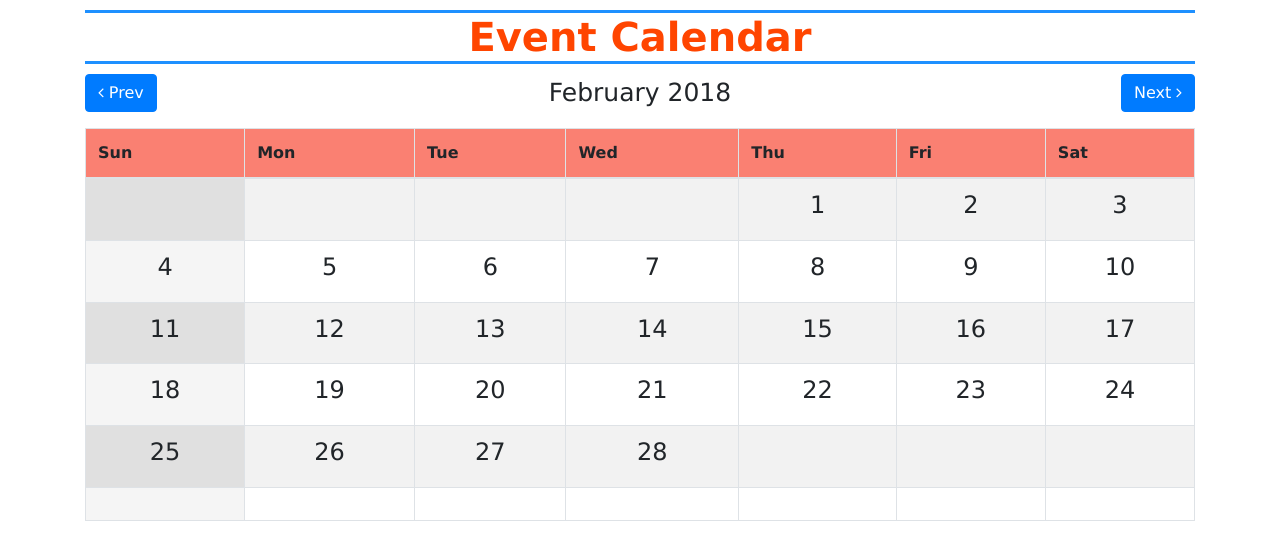
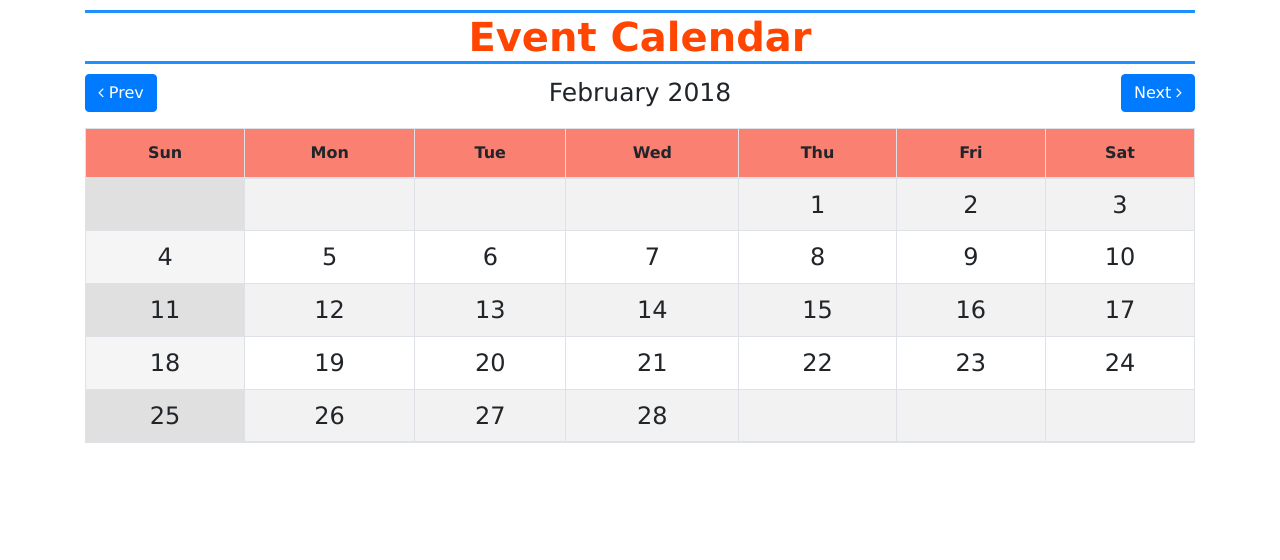
Before and after one commit to Faizaankhan3/Custom-Calendar, a React (Create React App) app: page / in a window 1280 px wide. Shown: the top 560 px of the page. Built offline with nearby package versions, Linux system fonts and the light colour scheme.

Commit message:
Review Changes

```diff
--- a/package.json
+++ b/package.json
@@ -5,8 +5,6 @@
   "dependencies": {
     "bootstrap": "^4.0.0",
     "font-awesome": "^4.7.0",
-    "jquery": "^3.3.1",
-    "popper.js": "^1.12.9",
     "react": "^16.2.0",
     "react-dom": "^16.2.0",
     "react-scripts": "1.1.1"
--- a/src/App.css
+++ b/src/App.css
@@ -9,13 +9,9 @@
   padding: 0px;
 }
 
-td{
-  cursor: pointer;
-}
-
 .list-group-item-css{
   background-color:inherit;
-  border: none;
+  border-bottom: thin 1px ;
   font-size: small;
   padding: 0px;
   text-align: center;
@@ -23,6 +19,7 @@ td{
 
 .list-group-css{
   background-color: #FFCDD2;
+  margin-bottom: 2%;
 }
 
 .input-box{
@@ -52,11 +49,8 @@ td{
 
 tr:first-child {
   background-color: salmon;
+  text-align: center;
 }
-
-/* table, tr, td, thead{
-  border: 1px solid salmon !important;
-} */
 
 tr:nth-child(2n+2) td:first-child{
   background-color:#F5F5F5;
@@ -66,9 +60,20 @@ tr:nth-child(2n+1) td:first-child{
   background-color:#E0E0E0;
 }
 
+.table td {
+  padding: 0px;
+  overflow: hidden;
+}
 
-td:hover {
+.date-box:hover {
   background-color: #FFCCBC !important;
+}
+
+.date-box {
+  padding: 0.75em;
+  cursor: pointer;
+  margin-bottom: -100%;
+  padding-bottom: 100%;
 }
 
 .list-events{
--- a/src/App.js
+++ b/src/App.js
@@ -1,29 +1,28 @@
 import React, { Component } from "react";
-import {MONTHS, DAYS, getDateArray} from "./DateHelper";
-import DateBox from "./Components/DateBox";
-import InlineEditLabel from "./Components/InlineEditLabel";
-import $ from "jquery";
+import {MONTHS} from "./DateHelper";
+import Modal from "./components/Modal";
+import CalLayout from "./components/CalLayout";
 import "bootstrap";
 import "./App.css";
-
 
 class App extends Component {
   constructor(props){
     super();
     this.state={
+      modalShow: false,
       dateHandling : null,
+      eventIdEditing : null,
       month: new Date().getMonth(),
       year: new Date().getFullYear(),
       events : [
         {
           id: 1,
-          date: 15,
+          date: 2,
           year: 2018,
           month: 2,
-          title: "Happy Birthday"
+          title: "Holi"
         }
-      ],
-      eventIdEditing : null
+      ]
     };
     this.getPrevious = this.getPrevious.bind(this);
     this.getNext = this.getNext.bind(this);
@@ -31,13 +30,7 @@ class App extends Component {
     this.handleClick = this.handleClick.bind(this);
     this.handleSaveClick = this.handleSaveClick.bind(this);
     this.handleDeleteClick = this.handleDeleteClick.bind(this);
-
-  }
-
-  componentDidMount(){
-    $("#AddEditModal").on("shown.bs.modal", function (e) {
-      $("#editablelabel>div>input").focus();
-    });
+    this.handleClickCloseModal = this.handleClickCloseModal.bind(this);
 
   }
 
@@ -73,7 +66,6 @@ class App extends Component {
   filterEvents(date){
     const month = this.state.month;
     const year = this.state.year;
-    // eslint-disable-next-line
     return this.state.events.filter(i=>{
       if(i.month===month && i.year=== year && i.date ===date ){
         return i;
@@ -84,7 +76,6 @@ class App extends Component {
   handleDeleteClick(e,id){
     if(id){
       this.setState({
-        // eslint-disable-next-line
         events:this.state.events.filter((i)=>{
           if(i.id!==id){
             return i;
@@ -126,66 +117,32 @@ class App extends Component {
   }
 
   handleClick(e,date){
-    if(date){
-      $("#AddEditModal").modal("show");
-      this.setState({
-        dateHandling: date,
-      });
-    }
+    this.setState({
+      modalShow:true,
+      dateHandling: date,
+    });
+  }
+
+  handleClickCloseModal(e){
+    this.setState({
+      modalShow:false,
+    });
   }
 
   render() {
-    const rows = getDateArray(this.state.month, this.state.year).map((item, i)=>{
-      const entry = item.map((element,j)=>{
-        return (
-          <td key={j} onClick={(e)=>{this.handleClick(e,element);}}> <DateBox date={element} events={this.filterEvents(element)}/> </td>
-        );
-      });
-      return (
-        <tr key={i}>{entry}</tr>
-      );
-    });
-
-    const modal = (
-      <div /*ref={(modal)=>{this.addEditModal = modal;}}*/  className="modal fade" id="AddEditModal" role="dialog" aria-labelledby="ModalCenterTitle" aria-hidden="true">
-        <div className="modal-dialog modal-dialog-centered" role="document">
-          <div className="modal-content">
-            <div className="modal-header">
-              <h5 className="modal-title" id="ModalLongTitle">Event for {this.state.dateHandling}-{MONTHS[this.state.month]}-{this.state.year}</h5>
-              <button type="button" className="close" data-dismiss="modal" aria-label="Close">
-                <span aria-hidden="true">&times;</span>
-              </button>
-            </div>
-            <div className="modal-body">
-              {this.filterEvents(this.state.dateHandling).map((i, key)=>{
-                return(
-                  <InlineEditLabel
-                    key={key}  value={i.title}
-                    onDelete={(e)=>this.handleDeleteClick(e,i.id)}
-                    onSave ={(e,v)=>this.handleSaveClick(e,v,i.id)}
-                  />);
-              })}
-              <InlineEditLabel
-                id = "editablelabel"
-                onSave ={(e,v)=>this.handleSaveClick(e,v,null)}
-                value={""}
-                isEditable={true}
-                focus={true}
-                onDelete={()=>{/*Do Nothing*/}}
-              />
-            </div>
-            <div className="modal-footer">
-              {/* <button type="button" className="btn btn-primary" >Save</button> */}
-            </div>
-          </div>
-        </div>
-      </div>
-    );
-
     return (
       <div className="calendar">
         <h1 className="heading"> Event Calendar </h1>
-        {modal}
+        <Modal
+          isVisible={this.state.modalShow}
+          onClose={this.handleClickCloseModal}
+          date={this.state.dateHandling}
+          month={this.state.month}
+          year={this.state.year}
+          events={this.filterEvents(this.state.dateHandling)}
+          onSave={this.handleSaveClick}
+          onDelete={this.handleDeleteClick}
+        />
         <div className="row header">
           <div className="col">
             <p className="btn btn-primary" onClick={this.getPrevious}>
@@ -201,22 +158,12 @@ class App extends Component {
             </p>
           </div>
         </div>
-        <div className="table-responsive">
-          <table className="table table-bordered table-striped">
-            <thead>
-              <tr>
-                {
-                  DAYS.map(day=>{
-                    return <th key={day}>{day}</th>;
-                  })
-                }
-              </tr>
-            </thead>
-            <tbody>
-              {rows}
-            </tbody>
-          </table>
-        </div>
+        <CalLayout
+          month={this.state.month}
+          year={this.state.year}
+          onCellClick={this.handleClick}
+          getEvents={this.filterEvents}
+        />
       </div>
     );
   }
--- a/src/Components/DateBox.js
+++ /dev/null
@@ -1,24 +0,0 @@
-import React, { Component } from "react";
-
-class DateBox extends Component{
-
-  render(){
-    let eventList = null;
-    if(this.props.events.length>0){
-      eventList = this.props.events.map((i,key)=>{
-        return <li key={key} className="list-group-item list-group-item-css">{i.title}</li>;
-      });
-    }
-
-    return(
-      <div>
-        <p className="h4 text-center">{this.props.date}</p>
-        <ul className="list-group list-group-css">
-          {eventList}
-        </ul>
-      </div>
-    );
-  }
-}
-
-export default DateBox;
--- /dev/null
+++ b/src/components/CalLayout.js
@@ -0,0 +1,38 @@
+import React, { Component } from "react";
+import DateBox from "./DateBox";
+import {DAYS,getDateArray} from "../DateHelper";
+
+class CalLayout extends Component{
+  render(){
+    const rows = getDateArray(this.props.month, this.props.year).map((item, i)=>{
+      const entry = item.map((element,j)=>{
+        return (
+          <td key={j}> <DateBox onClick={this.props.onCellClick} date={element} events={this.props.getEvents(element)}/> </td>
+        );
+      });
+      return (
+        <tr key={i}>{entry}</tr>
+      );
+    });
+    return (
+      <div className="table-responsive">
+        <table className="table table-bordered table-striped">
+          <thead>
+            <tr>
+              {
+                DAYS.map(day=>{
+                  return <th key={day}>{day}</th>;
+                })
+              }
+            </tr>
+          </thead>
+          <tbody>
+            {rows}
+          </tbody>
+        </table>
+      </div>
+    );
+  }
+}
+
+export default CalLayout;
--- /dev/null
+++ b/src/components/DateBox.js
@@ -0,0 +1,41 @@
+import React, { Component } from "react";
+
+class DateBox extends Component{
+  constructor(props){
+    super(props);
+    this.handleClick = this.handleClick.bind(this);
+  }
+
+  handleClick(e){
+    this.props.onClick(e,this.props.date);
+  }
+
+  render(){
+    let eventList = null;
+    let date = null;
+    if(this.props.events.length>0){
+      eventList = this.props.events.map((i,key)=>{
+        return <li key={key} className="list-group-item list-group-item-css">{i.title}</li>;
+      });
+    }
+    if(this.props.date) {
+      date=(
+        <div className="date-box" onClick={this.handleClick}>
+          <p className="h4 text-center">{this.props.date}</p>
+          <ul className="list-group list-group-css">
+            {eventList}
+          </ul>
+        </div>
+      );
+    }
+    else {
+      date = (
+        <div> </div>
+      );
+    }
+
+    return date;
+  }
+}
+
+export default DateBox;
--- /dev/null
+++ b/src/components/Modal.js
@@ -0,0 +1,50 @@
+import React, { Component } from "react";
+import InlineEditLabel from "./InlineEditLabel";
+import {MONTHS} from "../DateHelper";
+
+class Modal extends Component{
+  render(){
+    const isVisible = this.props.isVisible||false;
+
+    return (
+      <div>
+        <div className={`modal fade ${isVisible?"show":""}`} style={{display:`${isVisible?"block":"none"}`}} id="AddEditModal" role="dialog" aria-labelledby="ModalCenterTitle" aria-hidden="true">
+          <div className="modal-dialog modal-dialog-centered" role="document">
+            <div className="modal-content">
+              <div className="modal-header">
+                <h5 className="modal-title" id="ModalLongTitle">
+                  Event for {this.props.date} {MONTHS[this.props.month]} {this.props.year}
+                </h5>
+                <button type="button" onClick={this.props.onClose} className="close" aria-label="Close">
+                  <span aria-hidden="true">&times;</span>
+                </button>
+              </div>
+              <div className="modal-body">
+                {this.props.events.map((i, key)=>{
+                  return(
+                    <InlineEditLabel
+                      key={key}  value={i.title}
+                      eventId={i.id}
+                      onDelete={this.props.onDelete}
+                      onSave ={this.props.onSave}
+                    />);
+                })}
+                <InlineEditLabel
+                  id = "editablelabel"
+                  onSave ={this.props.onSave}
+                  value={""}
+                  isEditable={true}
+                  focus={true}
+                  alwaysEdit={true}
+                  onDelete={()=>{/*Do Nothing*/}}
+                />
+              </div>
+            </div>
+          </div>
+        </div>
+      </div>
+    );
+  }
+}
+
+export default Modal;
--- a/src/index.css
+++ /dev/null
@@ -1,5 +0,0 @@
-body {
-  margin: 0;
-  padding: 0;
-  font-family: sans-serif;
-}
--- a/src/index.js
+++ b/src/index.js
@@ -1,7 +1,6 @@
 import React from "react";
 import ReactDOM from "react-dom";
 import "bootstrap/dist/css/bootstrap.min.css";
-import "./index.css";
 import "font-awesome/css/font-awesome.css";
 import App from "./App";
 import registerServiceWorker from "./registerServiceWorker";
```
Also changed, not shown: public/index.html (+0 -24 lines), src/components/InlineEditLabel.js (renamed from src/Components/InlineEditLabel.js, +21 -15 lines), public/manifest.json (deleted), 1 other file (tests, documents, lock files or other folders).
